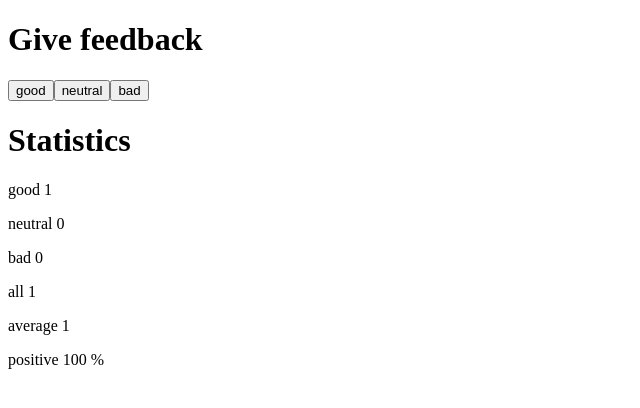
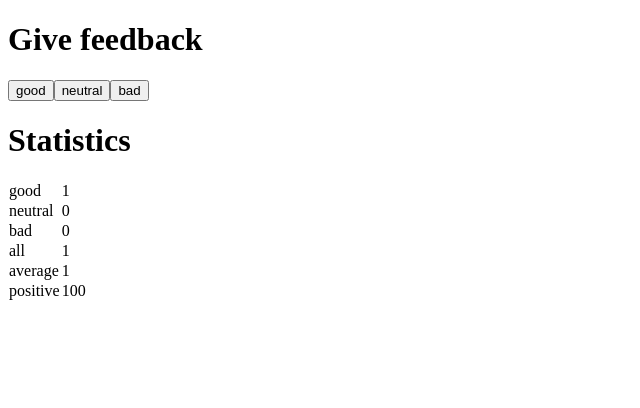
Before and after one commit to KTervonen/FullstackOpen, a React (Create React App) app in the folder osa1/unicafe/: page / in a window 1280 px wide. Both pictures are taken after a click on the button "good". Shown: the top 408 px of the page, without its empty margins (0-640 px from the left). Built offline with nearby package versions, Linux system fonts and the light colour scheme.

Commit message:
add assignment 1.11* unicafe step6
show statistics with HTML table

```diff
--- a/osa1/unicafe/src/App.js
+++ b/osa1/unicafe/src/App.js
@@ -7,11 +7,18 @@ const StatisticLine = (props) => {
 const Statistics = (props) => {
     if (props.text === 'positive') {
         return (
-            <p>{props.text + ' ' + props.value + ' %'}</p>
+            <tr>
+                <td>{props.text}</td>
+                <td>{props.value}</td>
+            </tr>
         )
     }
     return (
-        <p>{props.text + ' ' + props.value}</p>
+        <tr>
+            <td>{props.text + ' '}</td>
+            <td>{props.value}</td>
+        </tr>
+
     )
 }
 
@@ -75,8 +82,9 @@ const App = () => {
                     </>
 
                 ) : <p>No feedback given</p>
+                }
 
-                }
+
 
             </div>
         </div>
```
